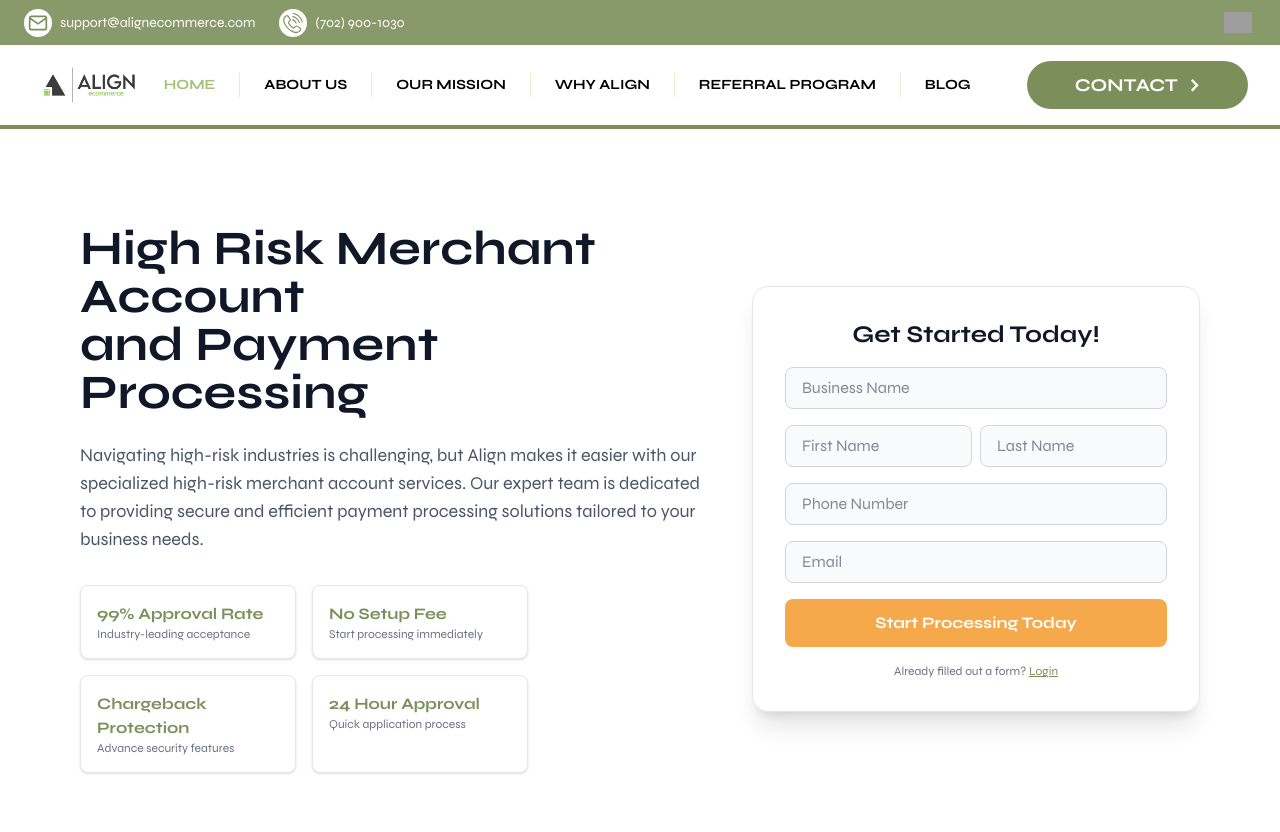
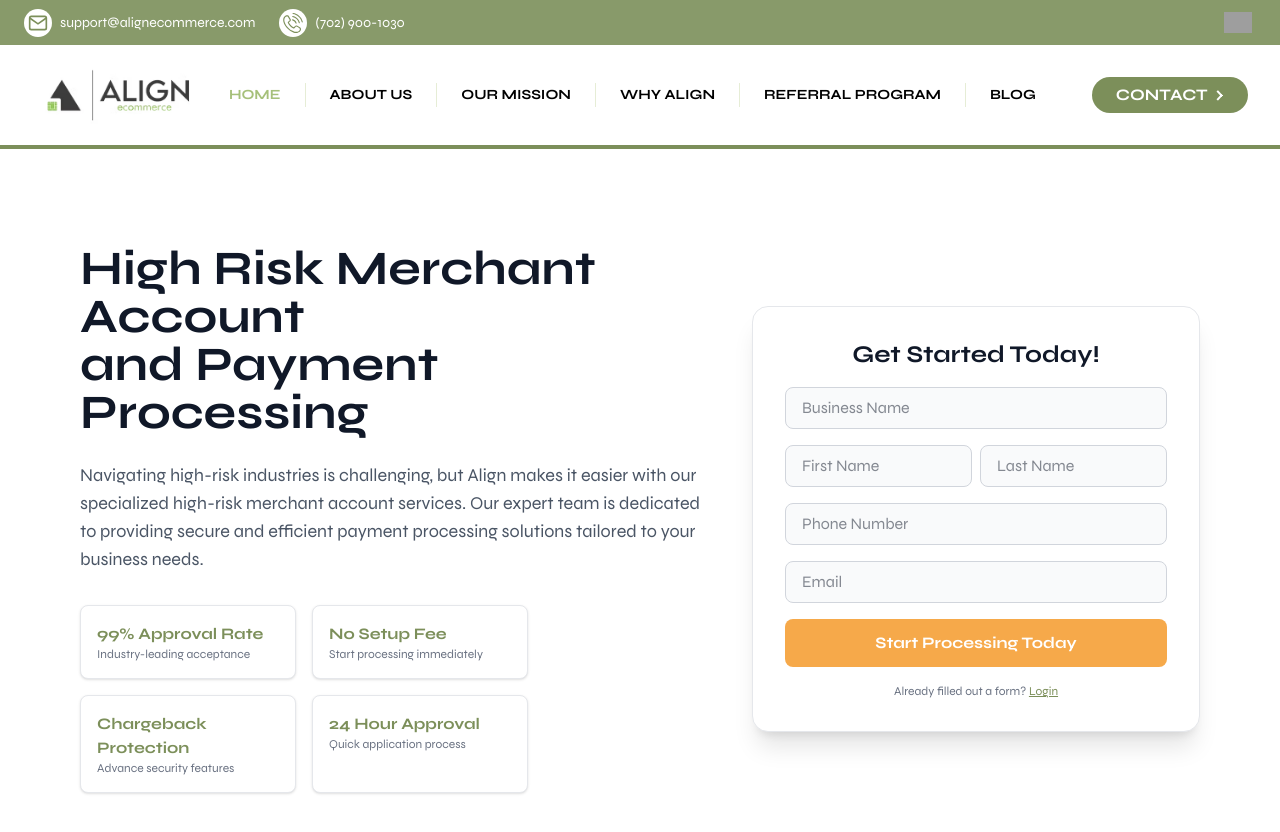
Before and after one commit to Jonathan-Atkins/align_ecommerce, a Next.js app: page / in a window 1280 px wide. Shown: the top 832 px of the page. Built offline with nearby package versions, Linux system fonts and the light colour scheme; grey boxes are pictures that could not be loaded.

Commit message:
Refactor code structure for improved readability and maintainability

```diff
--- a/src/app/Navbar.tsx
+++ b/src/app/Navbar.tsx
@@ -95,10 +95,11 @@ export default function Navbar() {
         <div className="flex items-center">
           <Link href="/">
             <Image
-              src="/Align%20ecommerce%20Vector.png"
+              src="/big_align.png"
               alt="Align ecommerce logo"
-              width={160}
-              height={40}
+              className="h-17 w-80"
+              width={170}
+              height={608}
               priority
             />
           </Link>
@@ -126,10 +127,10 @@ export default function Navbar() {
         {/* Contact Button */}
         <Link
           href="/contact"
-          className="ml-8 bg-[#7C8F5A] hover:bg-[#6B7C4B] transition-colors text-white text-lg font-semibold px-12 py-2 rounded-full flex items-center"
+          className="ml-8 bg-[#7C8F5A] hover:bg-[#6B7C4B] transition-colors text-white text-base font-semibold px-6 py-1 rounded-full flex items-center"
         >
           CONTACT
-          <span className="ml-3 text-2xl font-bold">&#8250;</span>
+          <span className="ml-2 text-xl font-bold">&#8250;</span>
         </Link>
       </nav>
     </>
```
Also changed, not shown: public/big_align.png (added).
